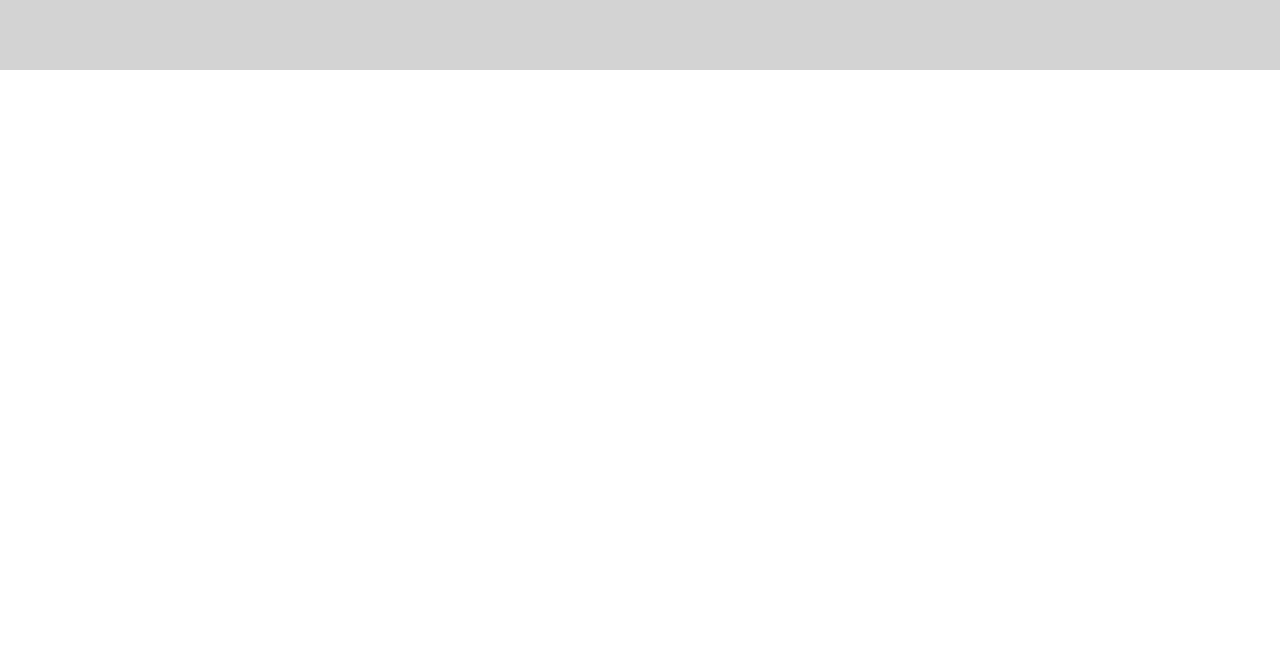
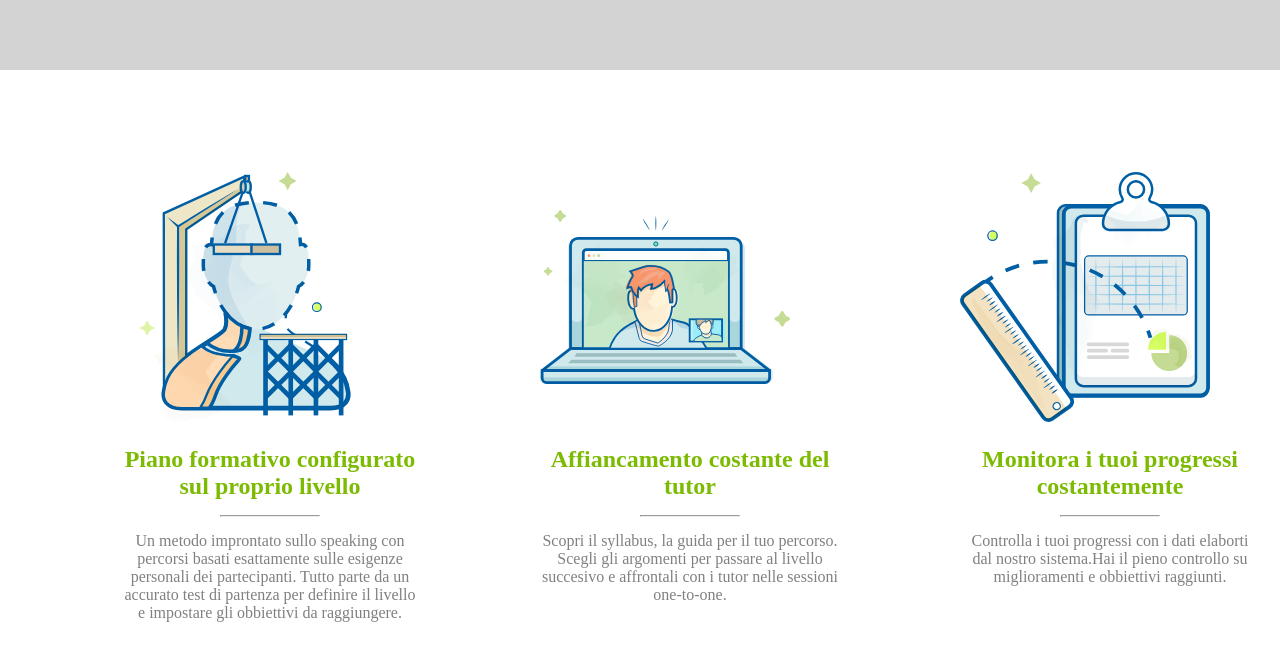
Before and after one commit to davidevignozzi/htmlcss-fluentify, a plain HTML site: page index.html in a window 1280 px wide. Shown: the part 678-1338 px from the top of the page. Before the commit the page ends 800 px from the top, so only its background shows below. Drawn offline with Linux system fonts and the light colour scheme.

Commit message:
prima parte del main

```diff
--- a/css/style.css
+++ b/css/style.css
@@ -162,3 +162,38 @@ a{
   color: grey;
   font-size: 26px;
 }
+/* fine parte grigia */
+
+
+/* main */
+.first-part{
+  height: 800px;
+}
+
+.main-block{
+  width: 300px;
+  height: 500px;
+  margin-top: 300px;
+  margin-left: 120px;
+}
+
+.main-block img{
+  width: 250px;
+  height: 250px;
+}
+.main-block h2{
+  padding-top: 20px;
+  text-align: center;
+  color: #7CBB02;
+  padding-bottom: 15px;
+}
+
+.main-block hr{
+  margin: 0 auto;
+  width: 100px;
+}
+.main-block p{
+  color: grey;
+  text-align: center;
+  padding-top: 15px;
+}
--- a/index.html
+++ b/index.html
@@ -60,6 +60,29 @@
       <!-- fine header -->
 
 
+      <main>
+        <div class="first-part clearfix">
+          <div class="main-block fl">
+            <img src="img/profile.svg" alt="#">
+            <h2>Piano formativo configurato sul proprio livello</h2>
+            <hr>
+            <p>Un metodo improntato sullo speaking con percorsi basati esattamente sulle esigenze personali dei partecipanti. Tutto parte da un accurato test di partenza per definire il livello e impostare gli obbiettivi da raggiungere.</p>
+          </div>
+          <div class="main-block fl">
+            <img src="img/computer.svg" alt="pc">
+            <h2>Affiancamento costante del tutor</h2>
+            <hr>
+            <p>Scopri il syllabus, la guida per il tuo percorso. Scegli gli argomenti per passare al livello succesivo e affrontali con i tutor nelle sessioni one-to-one.</p>
+          </div>
+          <div class="main-block fl">
+            <img src="img/doc.svg" alt="pr">
+            <h2>Monitora i tuoi progressi costantemente</h2>
+            <hr>
+            <p>Controlla i tuoi progressi con i dati elaborti dal nostro sistema.Hai il pieno controllo su miglioramenti e obbiettivi raggiunti.</p>
+          </div>
+        </div>
+      </main>
+
 
     </div>
     <!-- contenitore di pagina -->
```
